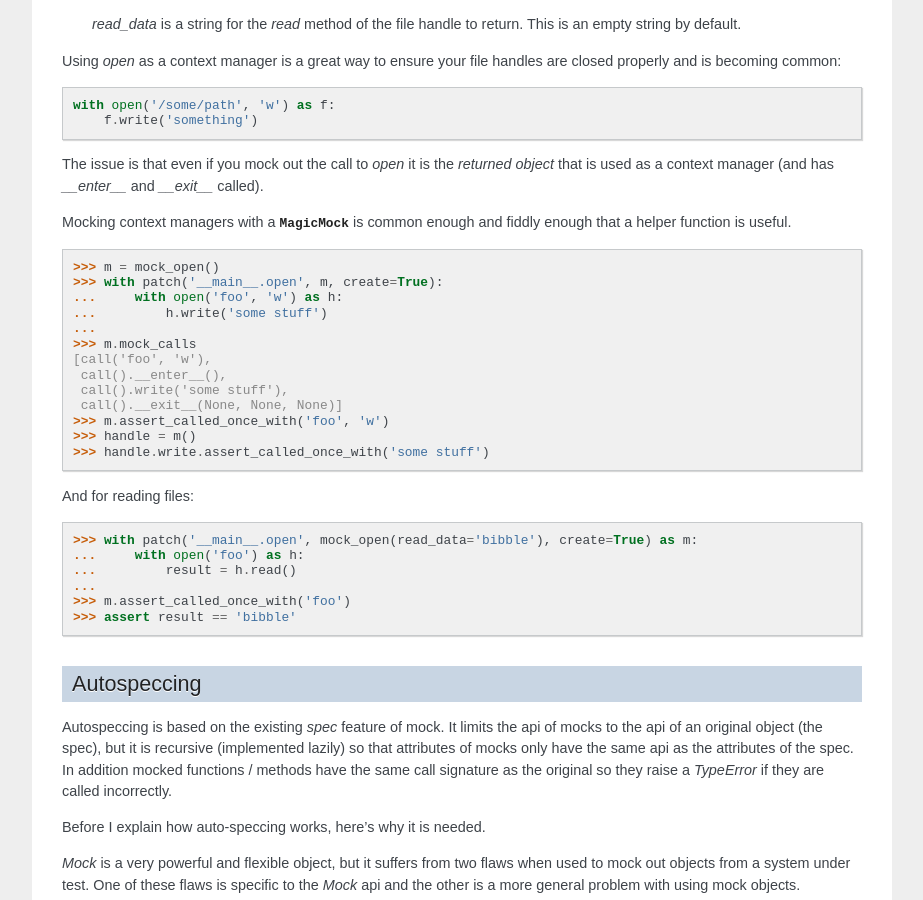
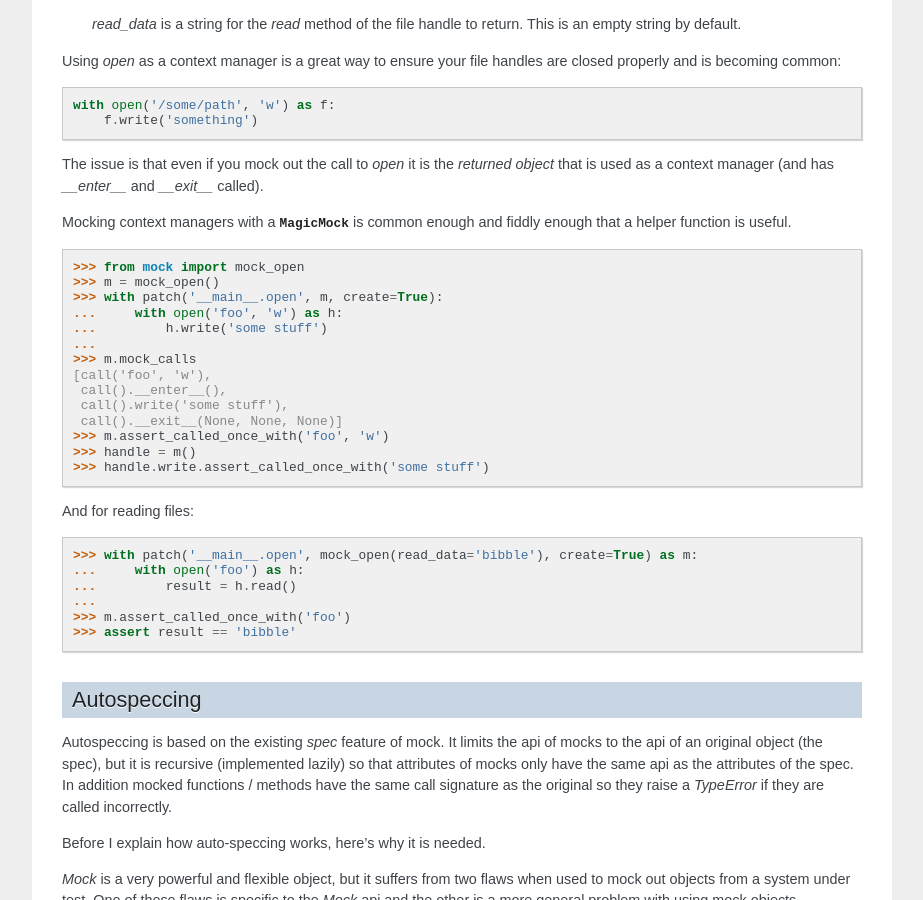
Before and after one commit to testing-cabal/mock, a Sphinx documentation site: the page built from docs/helpers.txt, in a window 1280 px wide and 900 px high, scrolled down 3337 px. Shown: the whole window, without its empty margins (198-1121 px from the left). Built offline with Sphinx 7.4.7, drawn with Linux system fonts in a browser that asks for light colours.

Commit message:
Minor update for mock_open docs

```diff
--- a/docs/helpers.txt
+++ b/docs/helpers.txt
@@ -268,6 +268,7 @@ enough that a helper function is useful.
 
 .. doctest::
 
+    >>> from mock import mock_open
     >>> m = mock_open()
     >>> with patch('__main__.open', m, create=True):
     ...     with open('foo', 'w') as h:
```
